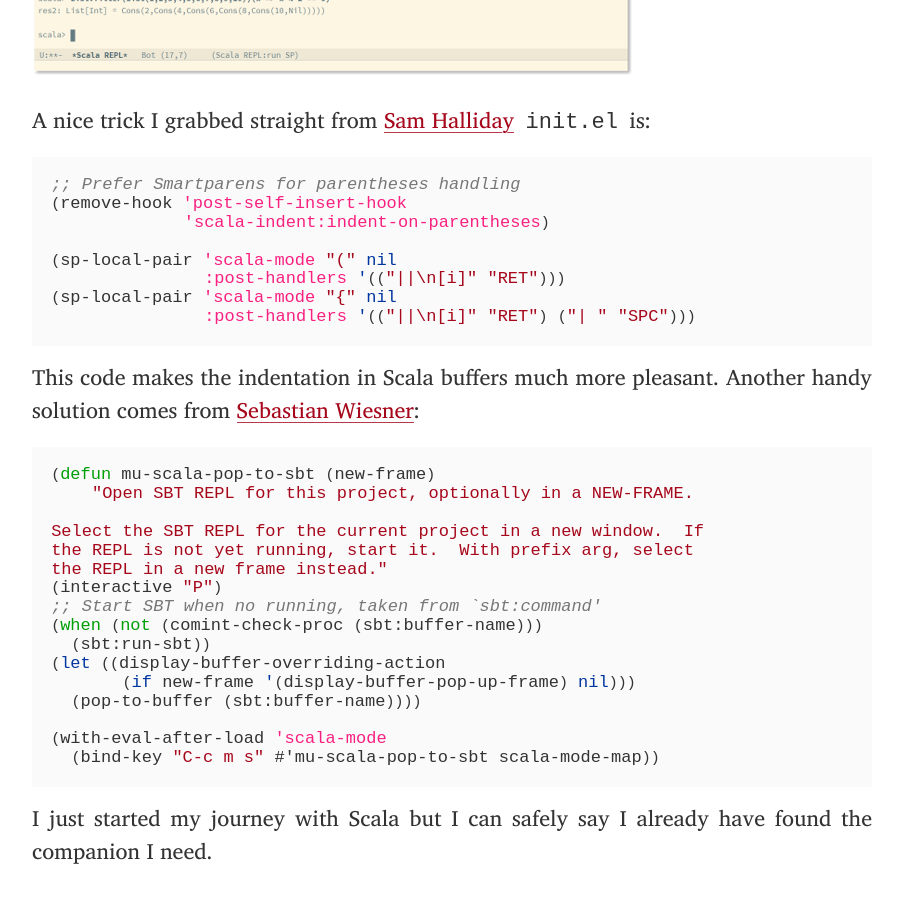
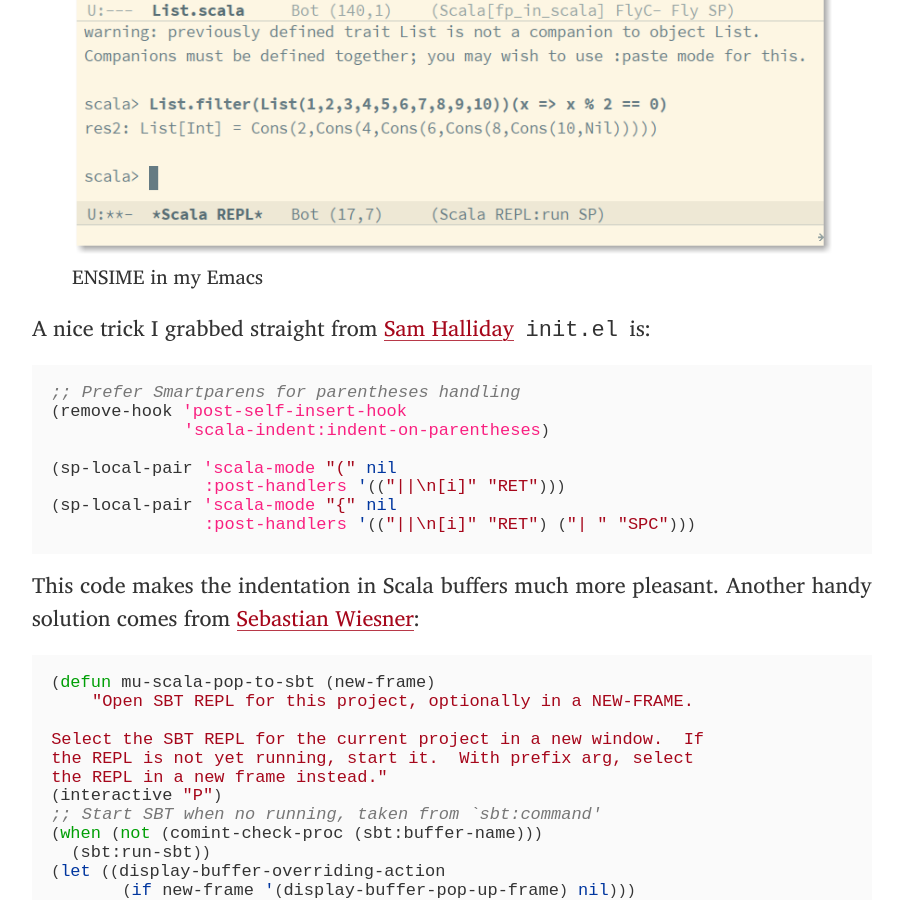
Before and after one commit to manuel-uberti/manuel-uberti.github.io, a Jekyll site: the page built from _posts/2016-11-01-ensime.md, in a window 1280 px wide and 900 px high, scrolled down 901 px. Shown: the whole window, without its empty margins (188-1091 px from the left). Built offline with Jekyll 4.4.1, drawn with Linux system fonts in a browser that asks for light colours; some web fonts are replaced.

Commit message:
Update image

```diff
--- a/_posts/2016-11-01-ensime.md
+++ b/_posts/2016-11-01-ensime.md
@@ -19,7 +19,12 @@ ENSIME supports the famous [sbt](http://www.scala-sbt.org/) build tool, and the
 documentation gently guides you through all the necessary steps to achieve a
 working setup. It is really a matter of minutes.
 
-![ENSIME](https://github.com/manuel-uberti/manuel-uberti.github.io/blob/master/images/ensime.png)
+<figure>
+    <img src="/images/ensime.png">
+    <figcaption>
+    ENSIME in my Emacs
+    </figcaption>
+</figure>
 
 A nice trick I grabbed straight from [Sam Halliday](https://github.com/fommil)
 `init.el` is:
```
Also changed, not shown: images/ensime.png.
